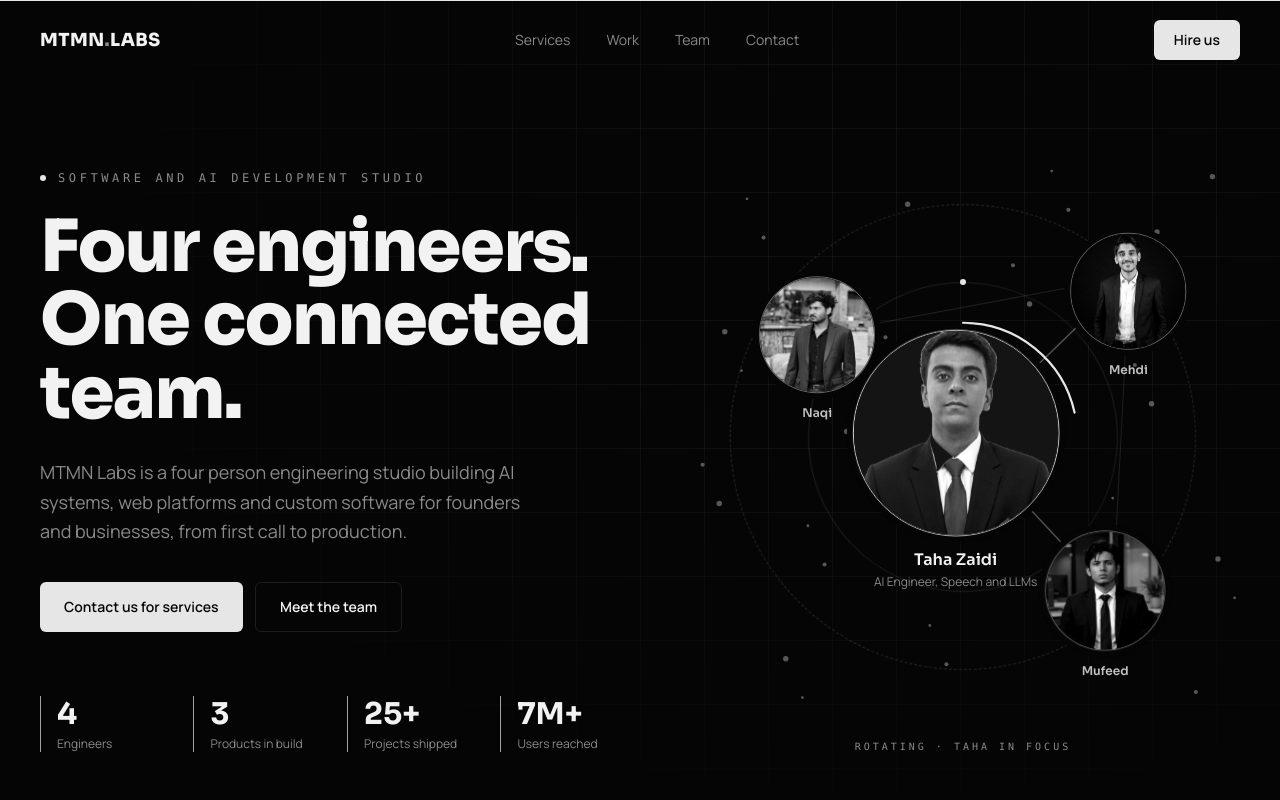
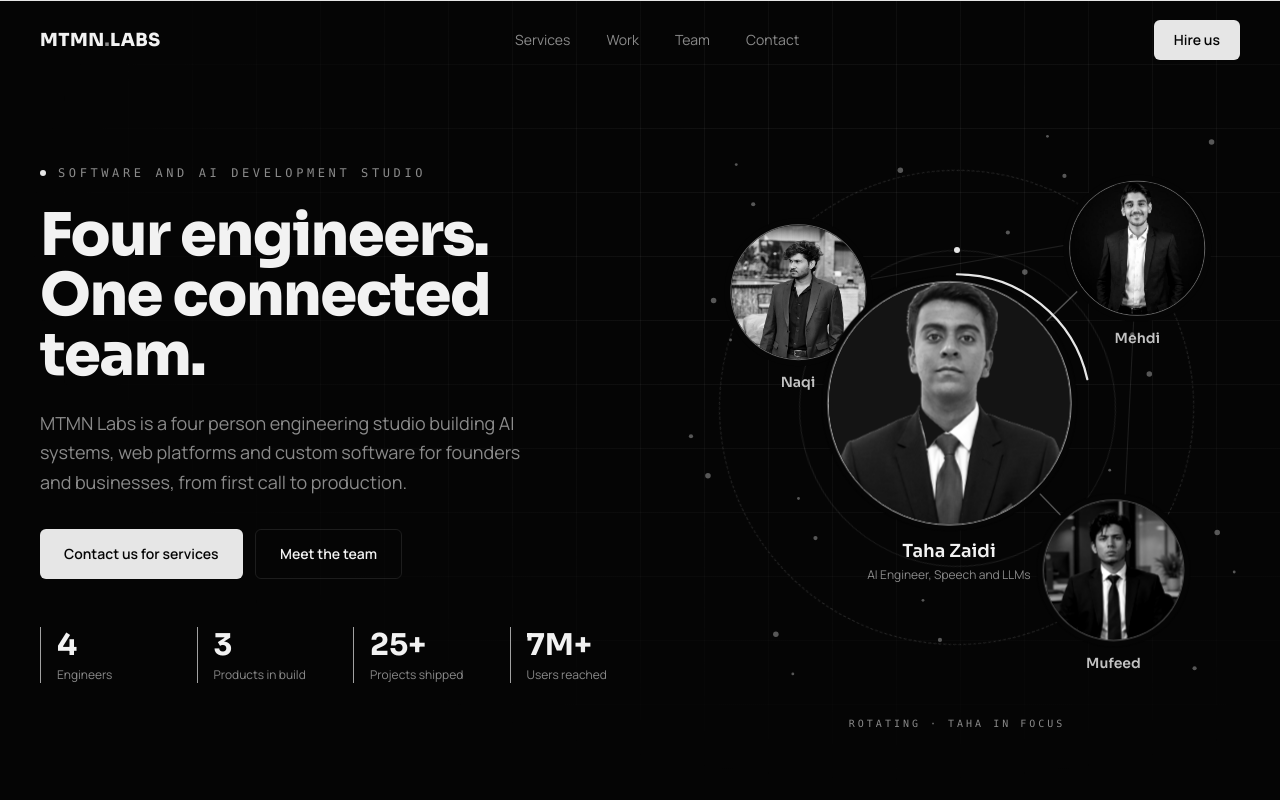
Before and after one commit to MTMN-Labs/Portfolio, a Next.js app: page / in a window 1280 px wide. Shown: the top 800 px of the page. Built offline with nearby package versions, Linux system fonts and the light colour scheme.

Commit message:
Fit the hero in one screen and make the orbit larger.

```diff
--- a/src/components/Hero.tsx
+++ b/src/components/Hero.tsx
@@ -16,9 +16,12 @@ const rise = {
 
 export function Hero() {
   return (
-    <section id="top" className="relative overflow-hidden pt-32 pb-24 md:pt-40 md:pb-32">
+    <section
+      id="top"
+      className="relative flex min-h-svh items-center overflow-hidden pt-28 pb-16 md:pt-24 md:pb-12"
+    >
       <div className="grid-bg pointer-events-none absolute inset-0" />
-      <div className="mx-auto grid max-w-7xl items-center gap-16 px-6 md:px-10 lg:grid-cols-[1.05fr_1fr]">
+      <div className="mx-auto grid w-full max-w-7xl items-center gap-14 px-6 md:px-10 lg:grid-cols-[1.05fr_1fr] lg:gap-10">
         <div>
           <motion.div custom={0} variants={rise} initial="hidden" animate="show"
             className="mb-6 flex items-center gap-3 font-mono text-xs uppercase tracking-[0.3em] text-mute">
@@ -27,7 +30,7 @@ export function Hero() {
           </motion.div>
 
           <motion.h1 custom={1} variants={rise} initial="hidden" animate="show"
-            className="font-display text-5xl font-extrabold leading-[1.02] tracking-tight md:text-7xl">
+            className="font-display text-[clamp(2.5rem,4.6vw,4rem)] font-extrabold leading-[1.02] tracking-tight">
             Four engineers.
             <br />
             One connected
@@ -36,11 +39,11 @@ export function Hero() {
           </motion.h1>
 
           <motion.p custom={2} variants={rise} initial="hidden" animate="show"
-            className="mt-7 max-w-lg text-lg leading-relaxed text-mute">
+            className="mt-6 max-w-lg text-base leading-relaxed text-mute md:text-lg">
             {site.description}
           </motion.p>
 
-          <motion.div custom={3} variants={rise} initial="hidden" animate="show" className="mt-9 flex flex-wrap gap-3">
+          <motion.div custom={3} variants={rise} initial="hidden" animate="show" className="mt-8 flex flex-wrap gap-3">
             <Button href="#contact">Contact us for services</Button>
             <Button href="#team" variant="ghost">
               Meet the team
@@ -48,10 +51,10 @@ export function Hero() {
           </motion.div>
 
           <motion.dl custom={4} variants={rise} initial="hidden" animate="show"
-            className="mt-16 grid grid-cols-2 gap-x-8 gap-y-6 sm:grid-cols-4">
+            className="mt-12 grid grid-cols-2 gap-x-8 gap-y-6 sm:grid-cols-4">
             {site.stats.map((s) => (
               <div key={s.label} className="border-l border-accent/70 pl-4">
-                <dt className="font-display text-3xl font-bold">{s.value}</dt>
+                <dt className="font-display text-2xl font-bold md:text-3xl">{s.value}</dt>
                 <dd className="mt-1 text-xs text-mute">{s.label}</dd>
               </div>
             ))}
@@ -62,7 +65,7 @@ export function Hero() {
           initial={{ opacity: 0, scale: 0.94 }}
           animate={{ opacity: 1, scale: 1 }}
           transition={{ duration: 1.1, delay: 0.3, ease: [0.22, 1, 0.36, 1] }}
-          className="pb-12"
+          className="w-full pb-12 lg:pb-8"
         >
           <Orbit />
         </motion.div>
--- a/src/components/Orbit.tsx
+++ b/src/components/Orbit.tsx
@@ -12,10 +12,10 @@ const PERIOD_MS = 3000;
 // so every PERIOD_MS the next member moves into the middle and the
 // previous centre slides out to a satellite position.
 const SLOTS = [
-  { x: 50, y: 50, size: 38 },
-  { x: 21, y: 32, size: 21 },
-  { x: 80, y: 21, size: 21 },
-  { x: 77, y: 79, size: 21 },
+  { x: 50, y: 50, size: 44 },
+  { x: 19, y: 30, size: 24 },
+  { x: 82, y: 19, size: 24 },
+  { x: 79, y: 80, size: 24 },
 ];
 
 // Deterministic star field so the server and client render the same dots.
@@ -66,7 +66,7 @@ export function Orbit() {
 
   return (
     <div
-      className="relative mx-auto aspect-square w-full max-w-[600px] select-none"
+      className="relative mx-auto aspect-square w-full max-w-[560px] select-none sm:max-w-[640px] lg:max-w-[720px]"
       onMouseEnter={() => setPaused(true)}
       onMouseLeave={() => setPaused(false)}
       aria-label="MTMN Labs team orbit"
@@ -145,7 +145,7 @@ export function Orbit() {
                 isCentre ? "border-accent" : "border-ink/40 group-hover:border-accent"
               }`}
             >
-              <Avatar member={m} sizes="(min-width: 768px) 240px, 40vw" priority={i === 0} />
+              <Avatar member={m} sizes="(min-width: 1024px) 320px, 45vw" priority={i === 0} />
             </motion.div>
 
             <motion.div
@@ -155,7 +155,7 @@ export function Orbit() {
                 isCentre ? "" : "opacity-80"
               }`}
             >
-              <div className={`font-display font-semibold ${isCentre ? "text-sm md:text-base" : "text-xs"}`}>
+              <div className={`font-display font-semibold ${isCentre ? "text-base md:text-lg" : "text-xs md:text-sm"}`}>
                 {isCentre ? m.name.split(" ").slice(-2).join(" ") : m.first}
               </div>
               {isCentre ? (
```
